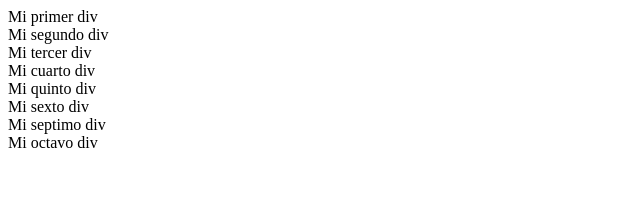
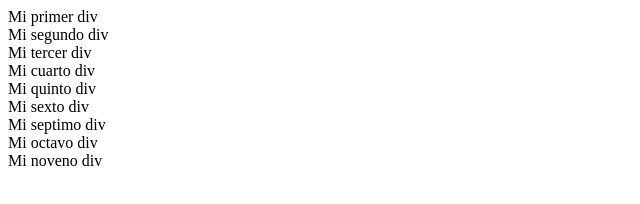
Before and after one commit to Slowdivee/VS, a plain HTML site: page index.html in a window 1280 px wide. Shown: the whole page, without its empty margins (0-640 px from the left). Drawn offline with Linux system fonts and the light colour scheme.

Commit message:
Ninth commit

```diff
--- a/index.html
+++ b/index.html
@@ -14,5 +14,6 @@
     <div>Mi sexto div</div>
     <div>Mi septimo div</div>
     <div>Mi octavo div</div>
+    <div>Mi noveno div</div>
 </body>
 </html>
```
